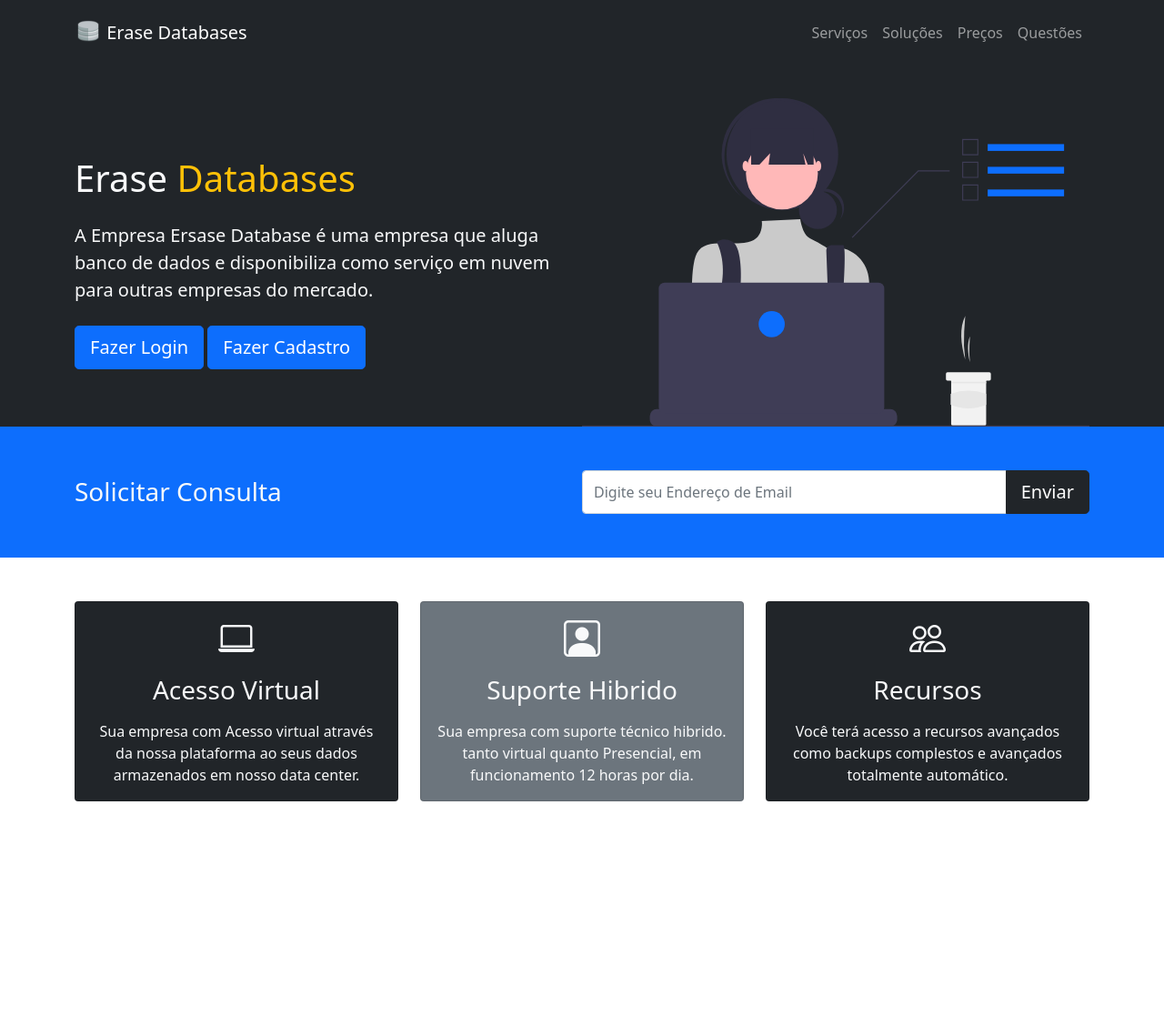
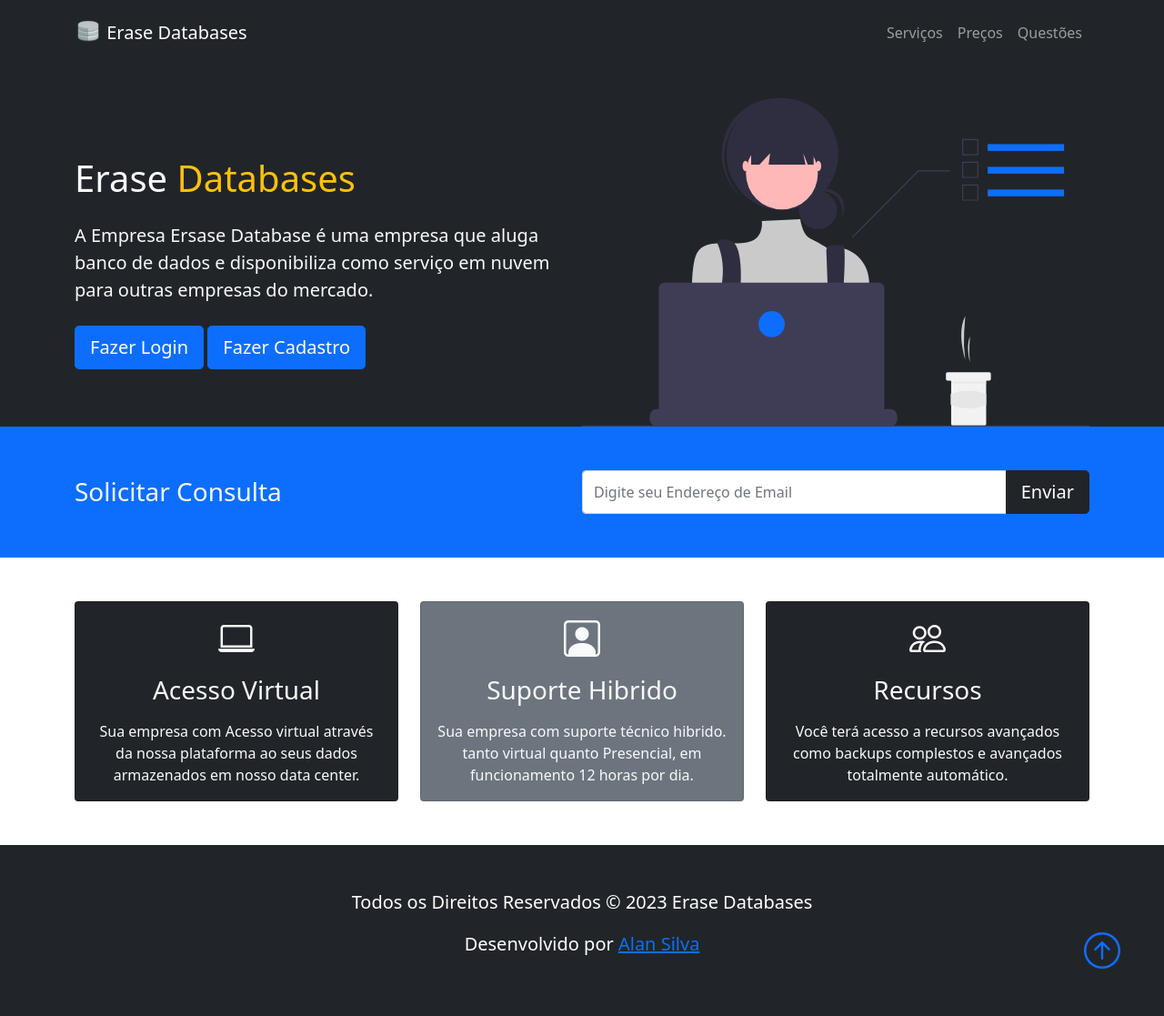
Before and after one commit to akicodeoficial/site-vendas-banco-de-dados, a plain HTML site: page index.html in a window 1280 px wide. Shown: the whole page at 91% size. Before the commit the page ends 929 px from the top, so only its background shows below. Drawn offline with nearby package versions, Linux system fonts and the light colour scheme.

Commit message:
Criando rodapá da página

```diff
--- a/index.html
+++ b/index.html
@@ -32,9 +32,6 @@
             <ul class="navbar-nav ms-auto">
               <li class="nav-item">
                 <a class="nav-link" href="#services">Serviços</a>
-              </li>
-              <li class="nav-item">
-                <a class="nav-link" href="#solucions">Soluções</a>
               </li>
               <li class="nav-item">
                 <a class="nav-link" href="#pricing">Preços</a>
@@ -131,5 +128,14 @@
         </div>
       </section>
     </main>
+    <footer class="p-5 bg-dark text-white text-center position-relative">
+      <div class="container">
+        <p class="lead">Todos os Direitos Reservados &copy; 2023 Erase Databases</p>
+        <p class="lead">Desenvolvido por <a href="https://github.com/akicodeoficial">Alan Silva</a> </p>
+        <a href="#" class="position-absolute bottom-0 end-0 p-5">
+          <i class="bi bi-arrow-up-circle h1"></i>
+        </a>
+      </div>
+    </footer>
   </body>
 </html>
```
Also changed, not shown: 1 other file.
